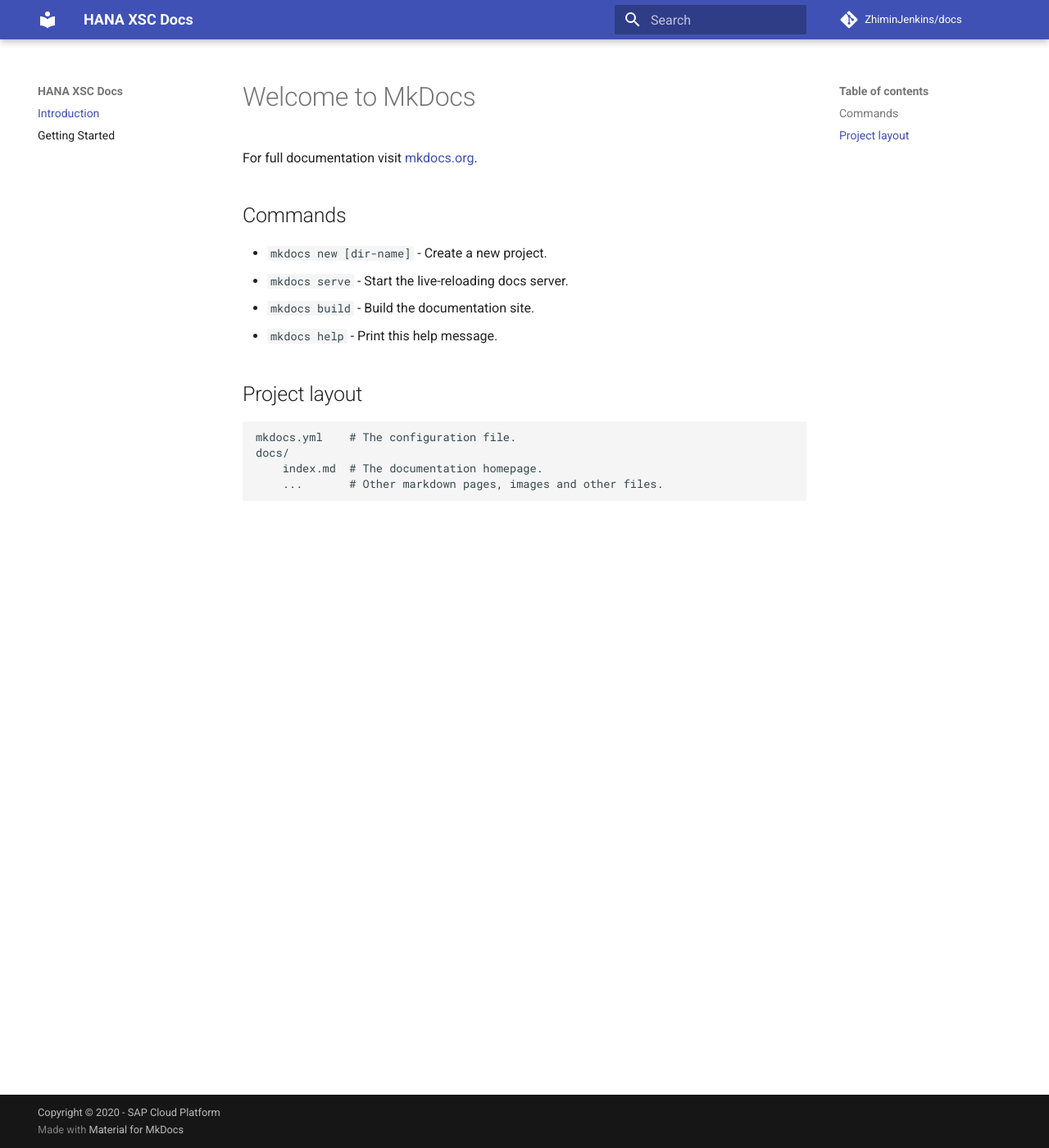
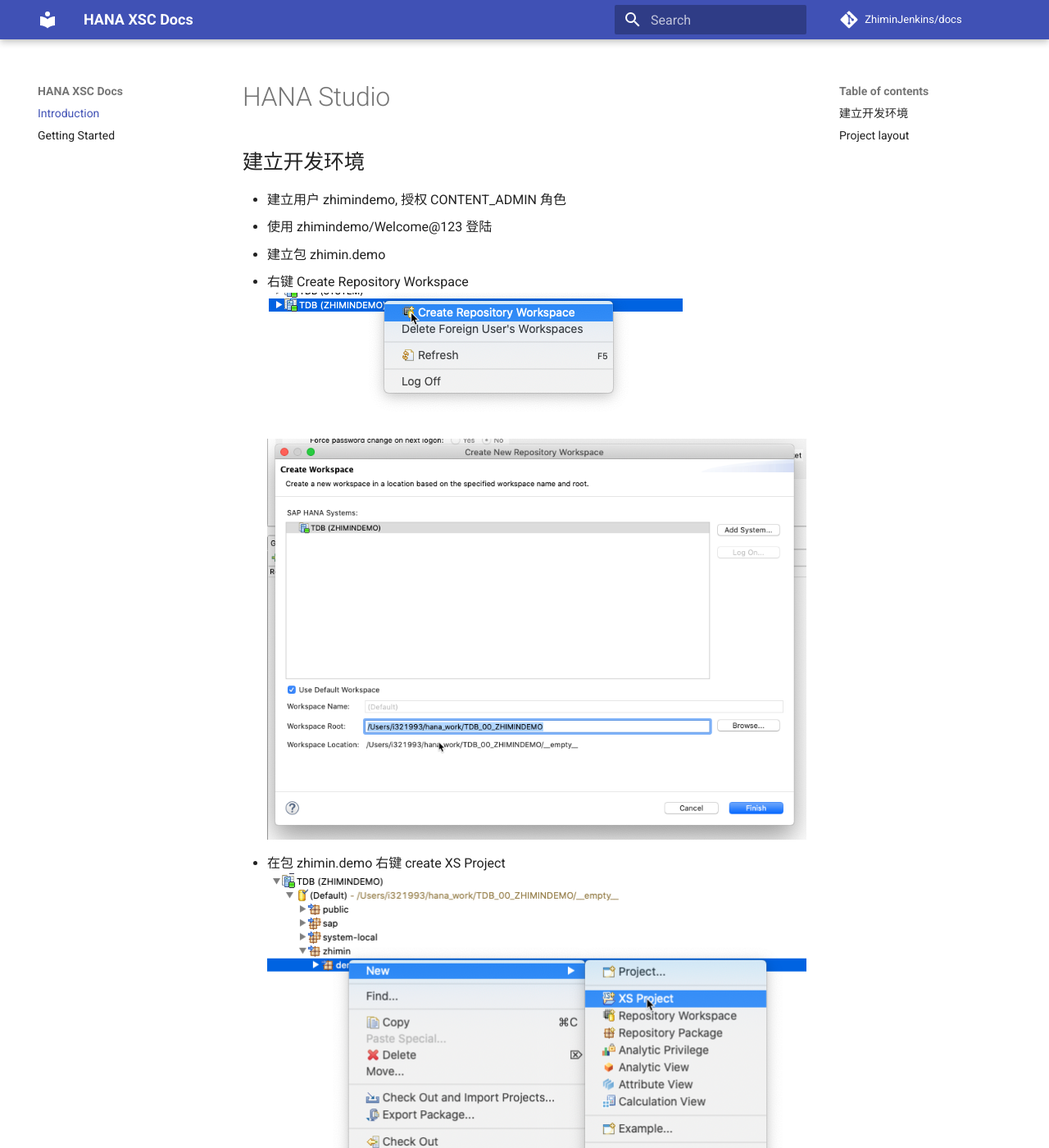
Before and after one commit to shaozhm/alpmars-training, an MkDocs documentation site: the page built from docs/index.md, in a window 1280 px wide and 1400 px high. Shown: the whole window at 82% size. Built offline with MkDocs 1.6.1 and Material for MkDocs 9.7.7, drawn with Linux system fonts in a browser that asks for light colours; old or Windows-style settings are respelled for this version of MkDocs.

Commit message:
zhimin update

```diff
--- a/docs/index.md
+++ b/docs/index.md
@@ -1,13 +1,20 @@
-# Welcome to MkDocs
+# HANA Studio
 
-For full documentation visit [mkdocs.org](https://mkdocs.org).
 
-## Commands
 
-* `mkdocs new [dir-name]` - Create a new project.
-* `mkdocs serve` - Start the live-reloading docs server.
-* `mkdocs build` - Build the documentation site.
-* `mkdocs help` - Print this help message.
+## 建立开发环境
+
+* 建立用户 zhimindemo, 授权 CONTENT_ADMIN 角色
+* 使用 zhimindemo/Welcome@123 登陆
+* 建立包 zhimin.demo
+* 右键 Create Repository Workspace
+![Create Repository Workspace](./images/create-project-workspace.png)
+![Create Repository Workspace - step 1](./images/create-project-1.png)
+* 在包 zhimin.demo 右键 create XS Project
+![Create XS Project](./images/create-project-2.png)
+![Create XS Project Dialog Snapshot 1](./images/create-project-3.png)
+![Create XS Project Dialog Snapshot 2](./images/create-project-4.png)
+![Create Objects](./images/create-new-xs-project-5.png)
 
 ## Project layout
 
```
Also changed, not shown: docs/images/create-new-xs-project-5.png (added), docs/images/create-project-1.png (added), docs/images/create-project-2.png (added), docs/images/create-project-3.png (added), docs/images/create-project-4.png (added), docs/images/create-project-workspace.png (added).
